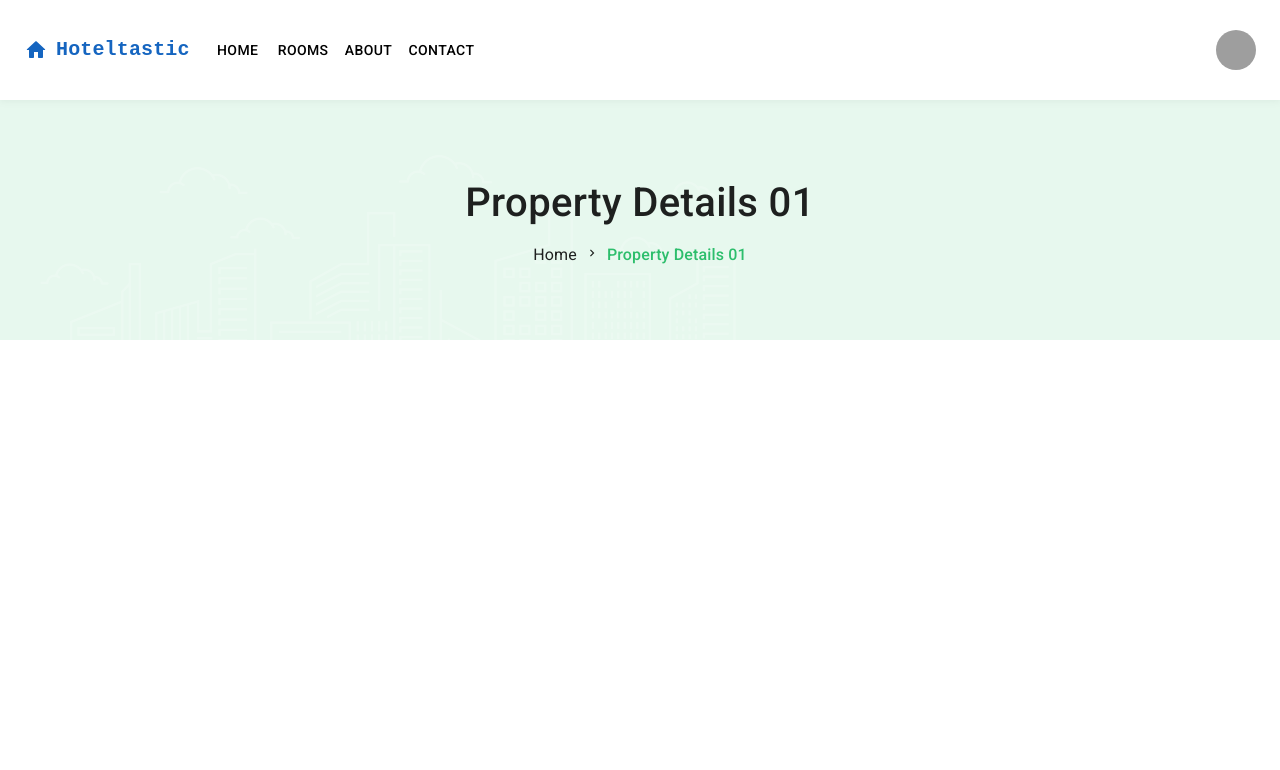
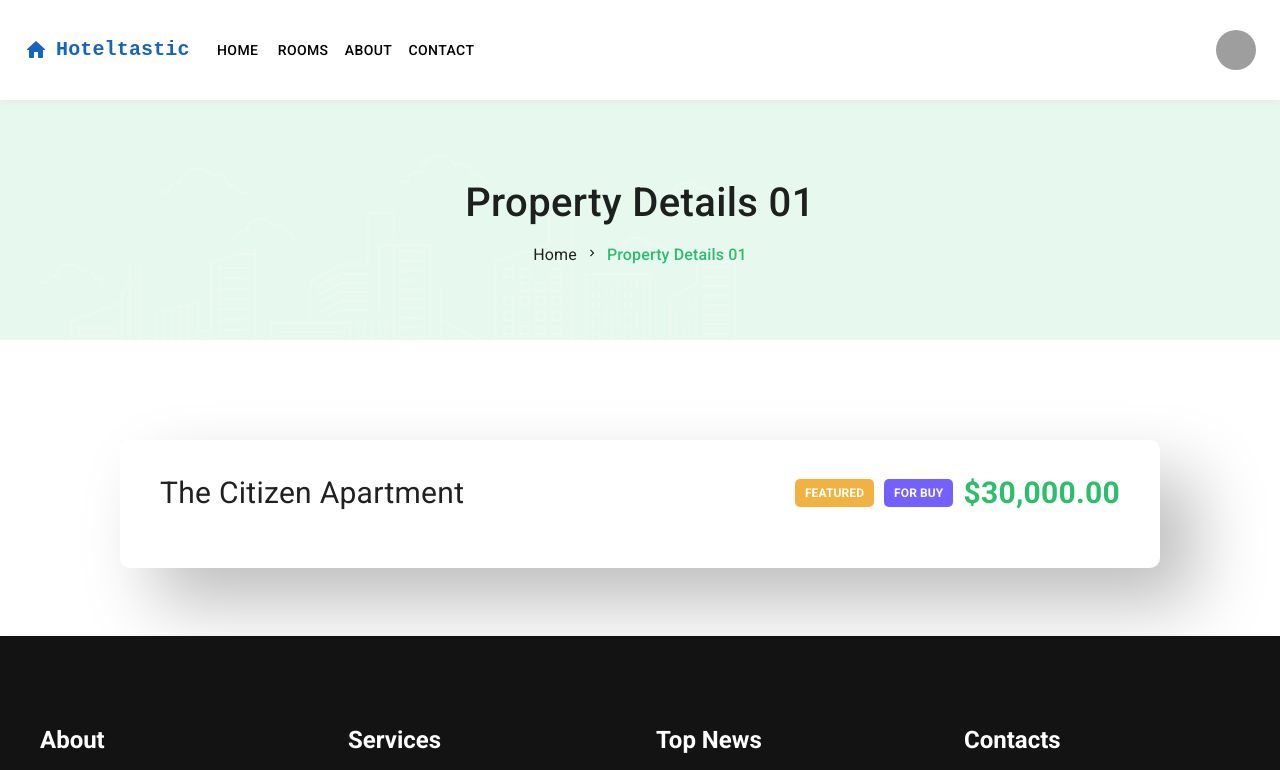
Before and after one commit to RiyaadHossain/Hoteltastic-Client, a React (Create React App) app: page /property in a window 1280 px wide. Shown: the top 770 px of the page. Built offline with nearby package versions, Linux system fonts and the light colour scheme; grey boxes are pictures that could not be loaded.

Commit message:
updating the citizen apartment

```diff
--- /dev/null
+++ b/src/Components/CommonBadge.jsx
@@ -0,0 +1,19 @@
+import { Typography } from '@mui/material';
+import React from 'react';
+
+const CommonBadge = () => {
+    return (
+        <>
+            <Typography sx={{
+                    color:'#fff',
+                    background: ' #f2b241',
+                    padding:'5px 10px',
+                    fontWeight: 'bold',
+                    borderRadius: '5px',
+                    fontSize:'12px'
+                }}>FEATURED</Typography>
+        </>
+    );
+};
+
+export default CommonBadge;
--- /dev/null
+++ b/src/Pages/Property/ApartmentHeading.jsx
@@ -0,0 +1,85 @@
+import { Box, Typography } from '@mui/material';
+import React from 'react';
+import CommonBadge from '../../Components/CommonBadge';
+
+const ApartmentHeading = () => {
+    return (
+        // main container
+        <Box sx={{
+            width:'100%',
+            height:'8rem',
+            padding:{
+                xs:'10px 20px',
+                sm:'20px 40px',
+                md:'30px 40px',
+            },
+            borderRadius: '10px',
+            // boxShadow: '0px 0px 10px 0px rgba(0,0,0,0.2)',
+            boxShadow:'35px 35px 70px #bebebe, -35px -35px 70px #ffffff',
+            // boxShadow:  ['-35px -35px 70px #ffffff']
+        }}>
+            {/* top container */}
+            <Box sx={{
+                display:'flex',
+                justifyContent:'space-between',
+            }}>
+                <Box sx={{
+                    display:'flex',
+                    flexWrap:'wrap',
+                    alignItems:'center',
+                    justifyContent:'space-between',
+                    width:'90%'
+                }}>
+                    <Typography sx={{
+                            fontSize:{
+                                xs:'15px',
+                                sm:'25px',
+                                md:'30px',
+                            },
+                    }}>The Citizen Apartment</Typography>
+                    <Box sx={{display:'flex'}}>
+                        <Typography sx={{
+                        color:'#fff',
+                        background: ' #f2b241',
+                        padding:'5px 10px',
+                        fontWeight: 'bold',
+                        borderRadius: '5px',
+                        fontSize:'12px',
+                        marginRight:'10px'
+                        }}>FEATURED
+                        </Typography>
+                        <Typography sx={{
+                        color:'#fff',
+                        background: ' #7360ff',
+                        padding:'5px 10px',
+                        fontWeight: 'bold',
+                        borderRadius: '5px',
+                        fontSize:'12px'
+                        }}>FOR BUY
+                        </Typography>
+
+                    </Box>
+                </Box>
+                <Box>
+                    <Typography component='span' sx={{
+                        color:'#2dbe6c',
+                        marginLeft:'10px',
+                        fontSize:{
+                            xs:'15px',
+                            sm:'25px',
+                            md:'30px',
+                        },
+                        fontWeight:'bold',
+                    }}>$30,000.00</Typography>
+                </Box>
+            </Box>
+            {/* down ocntainer */}
+            <Box>
+                <Box></Box>
+                <Box></Box>
+            </Box>
+        </Box>
+    );
+};
+
+export default ApartmentHeading;
--- a/src/Pages/Property/Properties.jsx
+++ b/src/Pages/Property/Properties.jsx
@@ -2,10 +2,12 @@ import { Box, Typography } from '@mui/material';
 import React from 'react';
 import Background from '../../Assets/Background/callToActionBg.png'
 import ChevronRightIcon from '@mui/icons-material/ChevronRight';
+import ApartmentHeading from './ApartmentHeading';
 
 const Properties = () => {
     return (
-        <Box sx={{height:'100vh',fontFamily: "'Rubik', sans-serif",}}>
+        <Box sx={{fontFamily: "'Rubik', sans-serif",}}>
+            {/* header part */}
             <Box sx={{
                 width:'100%',
                 height:'15rem',
@@ -32,6 +34,19 @@ const Properties = () => {
                 }}>Property Details 01</Typography>
                 </Typography>
             </Box>
+            {/* all other components are showing here */}
+            <Box sx={{
+                padding:{
+                    xs:'30px 20px',
+                    sm:'40px 40px',
+                    md:'100px 60px',
+                    lg:'100px 80px',
+                },
+                maxWidth:'1200px',
+                mx:'auto',
+            }}>
+                <ApartmentHeading/>
+            </Box>
         </Box>
     );
 };
```
